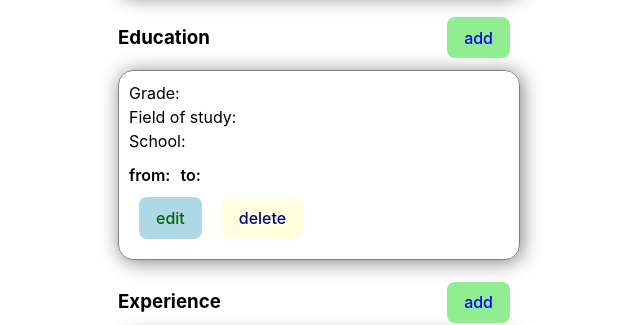
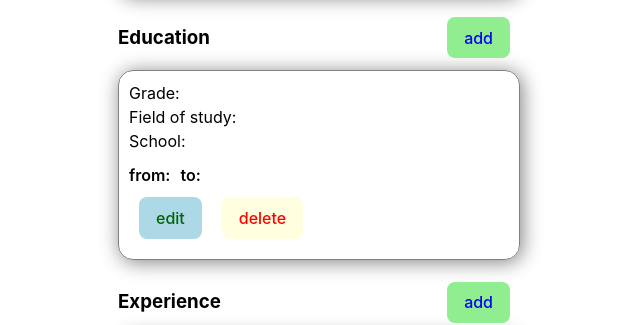
Before and after one commit to petredemi/cv-app, a React (Vite) app: page / in a window 1280 px wide. Shown: the part 303-628 px from the top of the page, without its empty margins (321-961 px from the left). Built offline with nearby package versions, Linux system fonts and the light colour scheme.

Commit message:
sorted out add and delete functions

```diff
--- a/src/App.jsx
+++ b/src/App.jsx
@@ -20,13 +20,17 @@ function Button({ color, background, text, handleClick}){
 function App() {
     const [view, setView] = useState('block')
     const [btnview, setBtnview] = useState(false)
+    const [col, setCol] = useState('red')
     function viewMode(){
         if(!btnview){
           setView('none')
+          setCol('blue')
           setBtnview(true)
         }else{
           setView('block')
+          setCol('red')
           setBtnview(false)
+
         }
     }
     console.log(view)
@@ -37,8 +41,8 @@ function App() {
             <Button color = 'darkblue' background= 'lightgreen' text= 'preview' handleClick={viewMode}/>
           </div>
           <Personalinfo/>
-          <Education view={view}/>
-          <Experience view={view}/>
+          <Education view={view} col = {col}/>
+          <Experience  view={view}/>
       </>
   )
 }
--- a/src/education.jsx
+++ b/src/education.jsx
@@ -27,7 +27,7 @@ function Label({title, type, name, value, setValue}){
         </>
     )
 }
-function Button({ color, background, preview, text, handleClick}){
+function Button({ color, background, preview, text, handleClick, handelMouse, mouseLeave}){
     const btnStyle ={
         color: color,
         backgroundColor: background,
@@ -35,11 +35,11 @@ function Button({ color, background, preview, text, handleClick}){
     }
     return(
         <>
-        <button className='btn' style = {btnStyle} onClick={handleClick}>{text}</button>
+        <button className='btn' style = {btnStyle} onClick={handleClick} onMouseOver={handelMouse} onMouseLeave={mouseLeave}>{text}</button>
         </>
     )
 }
-    function Edu({btn}){
+    function Edu({btn, mouseover, mouseleave, col}){
         const [grade, setGrade] = useState('')
         const [study, setStudy] = useState('')
         const [school, setSchool] = useState('')
@@ -189,7 +189,7 @@ function Button({ color, background, preview, text, handleClick}){
             <FromTo  startmonth={startmonth} endmonth={endmonth} startyear={startyear} endyear={endyear}/>
             <div className= 'btn'>
                 <Button color= 'darkgreen' background='lightblue' text= 'edit'  handleClick={Edit}/>
-                <Button color = 'darkblue' background='lightyellow' text = 'delete' handleClick={btn}/>
+                <Button color = {col} background='lightyellow' text = 'delete' handelMouse={mouseover} handleClick={btn} mouseLeave={mouseleave}/>
             </div>
 
         </div>
@@ -197,29 +197,32 @@ function Button({ color, background, preview, text, handleClick}){
 
     )
 }
-function Education({view}){
-    const [add, setAdd] = useState('a');
+function Education({view, col}){
+    const [add, setAdd] = useState(0);
     const [cards, setCards] = useState([])
-    const mapp = cards.map((card) => {return card})
+    const [cardslenght, setcardsL] = useState(0)
 
-    const delEdu = () => {
-            setAdd(add )
-            const inx = cards.findIndex(card => card.key == add)
-            if(inx < 0){return}
+    console.log(col)
+    console.log(view)
+    function findInd(){
+            console.log('ddfd')
+            console.log(cards)
+    }
+    function delEdu(){
+        let inx = cards.findIndex((card) => card.key == add)
+            console.log(inx)
             cards.splice(inx, 1);
-            setCards(cards)
-            console.log(add)
-            console.log(inx)
-        }
-    const addEducation = () =>{
-        setAdd(add +1)
-        cards.push( <li key={add}><Edu btn = {delEdu}/></li>)
-        console.log(view)
-        setCards(cards)
-        console.log(add)
-
+            setcardsL(cardslenght)
+            console.log(cards)
     }
-    if(add == 'a'){
+    function  addEducation(){
+       setAdd(add +1)
+       cards.push( <li key={add}><Edu col= {col} key={add} mouseover={findInd} btn={delEdu}/></li>)
+       setCards(cards)
+       setcardsL(cards.length)
+       console.log(cards)
+    }
+    if(add == 0){
         addEducation()
     }
     return (
@@ -229,7 +232,7 @@ function Education({view}){
                         <Button color = 'blue' background = 'lightgreen' text = 'add' preview={view} handleClick={addEducation}/>
                 </div>
                 <div className='eu'>
-                    {mapp}
+                    {cards}
                 </div>
             </>
         )
--- a/src/experience.jsx
+++ b/src/experience.jsx
@@ -191,22 +191,24 @@ return(
     )
 }
 function Experience({view}){
-    const [add, setAdd] = useState('b');
+    const [add, setAdd] = useState(0);
     const [cards, setCards] = useState([])
-    const mapp = cards.map((card) => {return card})
+    const [cardslenght, setcardsL] = useState(0)
+
     const delExp = (e) => {
-        setAdd(add)
         let inx = cards.findIndex(card => card.key == add)
         cards.splice(inx, 1);
-        setCards(cards)
+        setcardsL(cardslenght)
         console.log(inx)
+        console.log(cards)
     }
     const addExperience = (e) =>{
         setAdd(add +1)
         cards.push(<li key={add}><Exp key={add} btn = {delExp}/></li>)
         setCards(cards)
+        setcardsL(cards.length)
     }
-    if( add == 'b'){
+    if( add == 0){
         addExperience()
     }
 return (
@@ -216,7 +218,7 @@ return (
                     <Button color = 'blue' background = 'lightgreen' text = 'add' preview={view} btnClick={addExperience}/>
             </div>
             <div className='eu'>
-                    {mapp}
+                    {cards}
             </div>
         </>
     )
```
